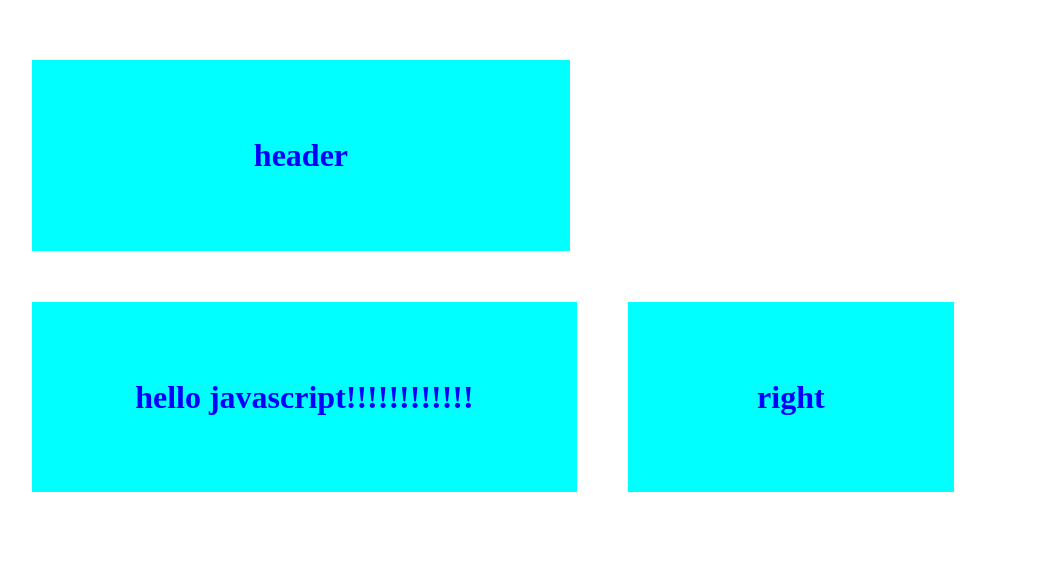
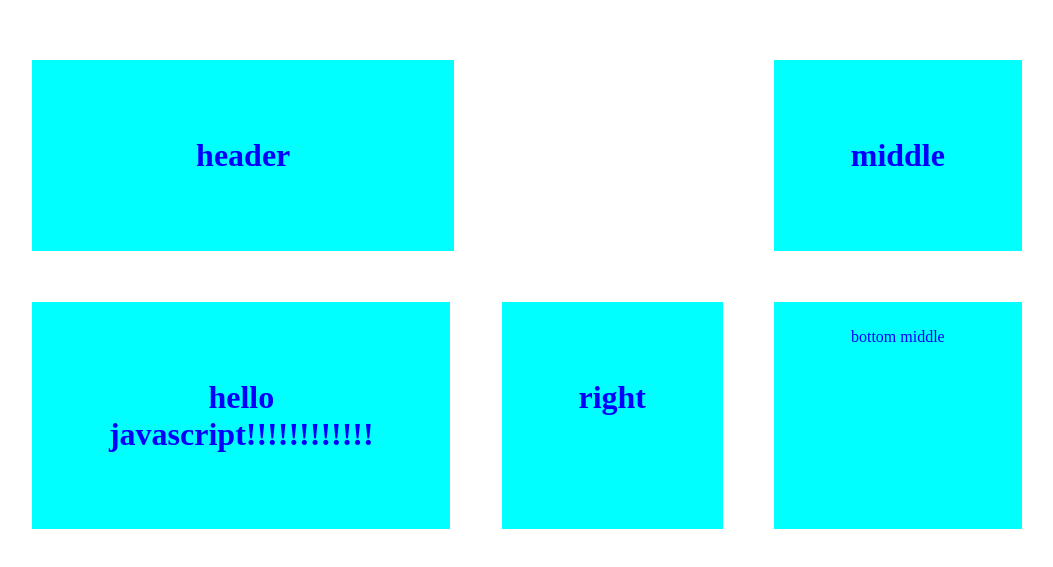
Before and after one commit to NoamHacohen/Noam_Hacohen, a plain HTML site: page 5/views/RWD.html in a window 1280 px wide. Shown: the part 119-686 px from the top of the page, without its empty margins (147-1200 px from the left). Drawn offline with Linux system fonts and the light colour scheme.

Commit message:
targil 5

```diff
--- a/5/static/style.css
+++ b/5/static/style.css
@@ -8,7 +8,7 @@
 }
 .gridcontainer{
     display: grid;
-    grid-template-areas:'header header header'  'left right right'  ;
+    grid-template-areas:'header header middle'  'left right bottom'  ;
 }
 .item1{
     grid-area: header;
@@ -28,6 +28,14 @@
     grid-area: right ;
     background-color: aqua;
 }
+.item4{
+    grid-area: middle;
+    background-color: aqua;
+}
+.item5{
+    grid-area: bottom;
+    background-color: aqua;
+}
 
 @media only screen and (max-width:800px) {
     .gridcontainer{
--- a/5/views/index.html
+++ b/5/views/RWD.html
@@ -14,6 +14,8 @@
         <div class="item1"> <h1> header</h1></div>
         <div class="item2"> <h1 id="demo"> left</h1></div>
         <div class="item3"> <h1>right</h1></div>
+        <div class="item4"><h1> middle</h1></div>
+        <div class="item5"> bottom middle</div>
     </div>
 
 
```
